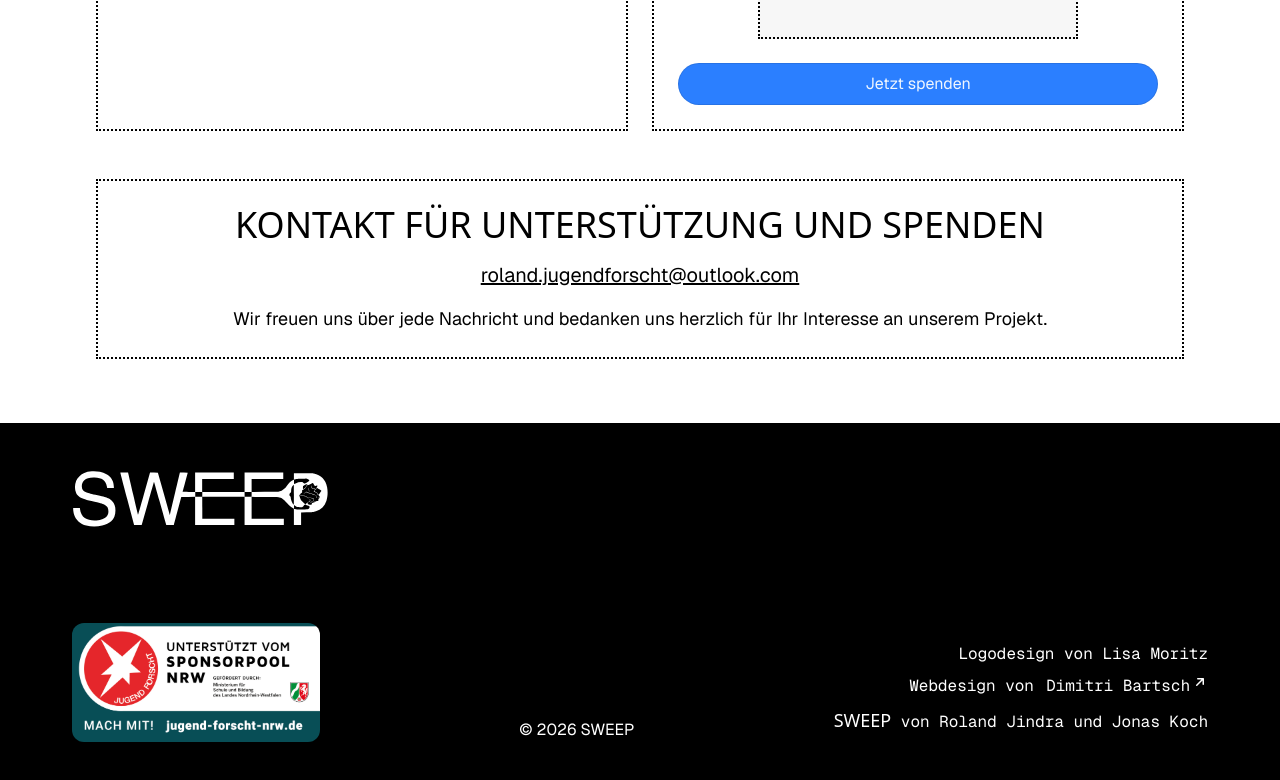
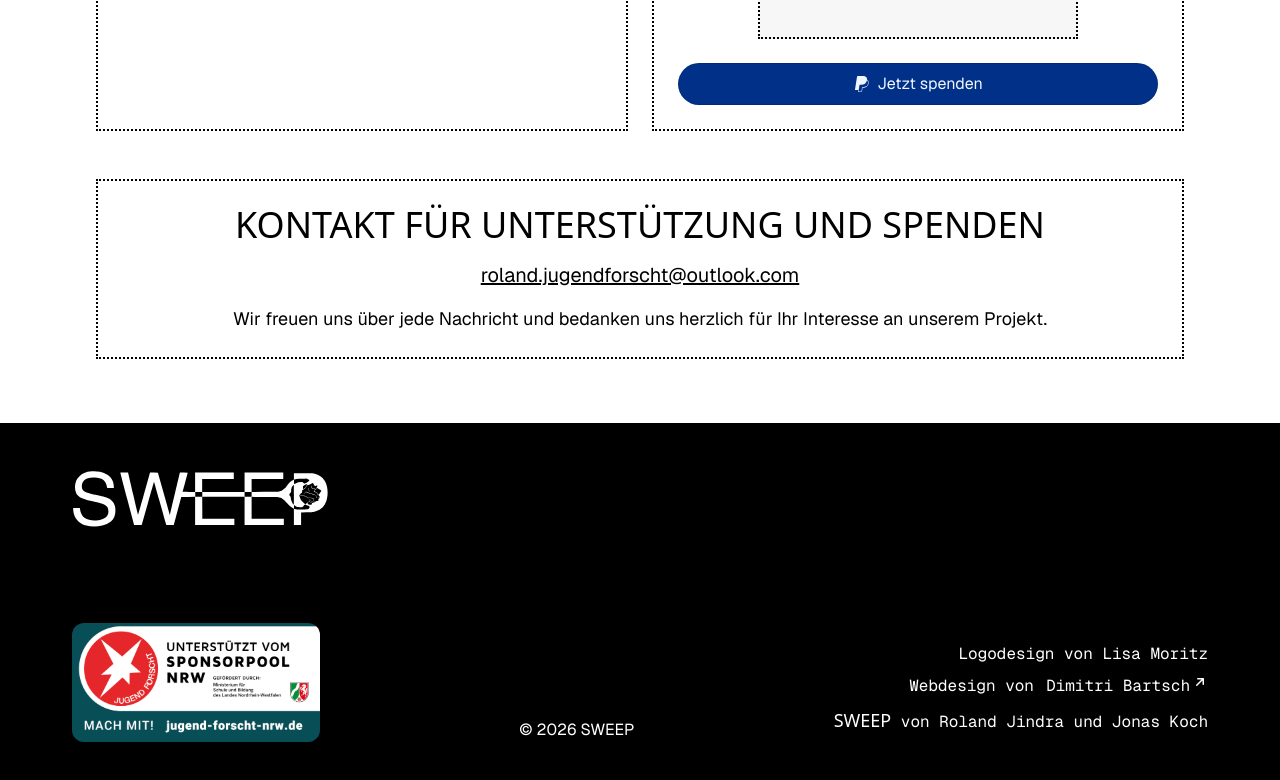
Before and after one commit to qizzle/sweep-web, an Astro site: page /sweep-web/spenden in a window 1280 px wide. Shown: the part 868-1648 px from the top of the page. Built offline with nearby package versions, Linux system fonts and the light colour scheme; Astro itself is replaced by a stand-in of ours; a web font is replaced by a local one.

Commit message:
chore: add paypal icon to button

```diff
--- a/src/pages/spenden.astro
+++ b/src/pages/spenden.astro
@@ -88,8 +88,20 @@ import Footer from "../components/Footer.astro";
             <a
               href="https://www.paypal.com/pools/c/9ngAWStbP9"
               target="_blank"
-              class="w-full text-center px-4 py-2 rounded-full bg-blue-500 text-blue-50 hover:bg-blue-600 transition border border-black/10"
+              class="w-full flex items-center justify-center gap-2 text-center px-4 py-2 rounded-full bg-[#003087] text-blue-50 hover:bg-blue-800 transition border border-black/10"
             >
+              <svg
+                xmlns="http://www.w3.org/2000/svg"
+                width="16"
+                height="16"
+                fill="currentColor"
+                class="bi bi-paypal"
+                viewBox="0 0 16 16"
+              >
+                <path
+                  d="M14.06 3.713c.12-1.071-.093-1.832-.702-2.526C12.628.356 11.312 0 9.626 0H4.734a.7.7 0 0 0-.691.59L2.005 13.509a.42.42 0 0 0 .415.486h2.756l-.202 1.28a.628.628 0 0 0 .62.726H8.14c.429 0 .793-.31.862-.731l.025-.13.48-3.043.03-.164.001-.007a.35.35 0 0 1 .348-.297h.38c1.266 0 2.425-.256 3.345-.91q.57-.403.993-1.005a4.94 4.94 0 0 0 .88-2.195c.242-1.246.13-2.356-.57-3.154a2.7 2.7 0 0 0-.76-.59l-.094-.061ZM6.543 8.82a.7.7 0 0 1 .321-.079H8.3c2.82 0 5.027-1.144 5.672-4.456l.003-.016q.326.186.548.438c.546.623.679 1.535.45 2.71-.272 1.397-.866 2.307-1.663 2.874-.802.57-1.842.815-3.043.815h-.38a.87.87 0 0 0-.863.734l-.03.164-.48 3.043-.024.13-.001.004a.35.35 0 0 1-.348.296H5.595a.106.106 0 0 1-.105-.123l.208-1.32z"
+                ></path>
+              </svg>
               Jetzt spenden
             </a>
           </div>
```
